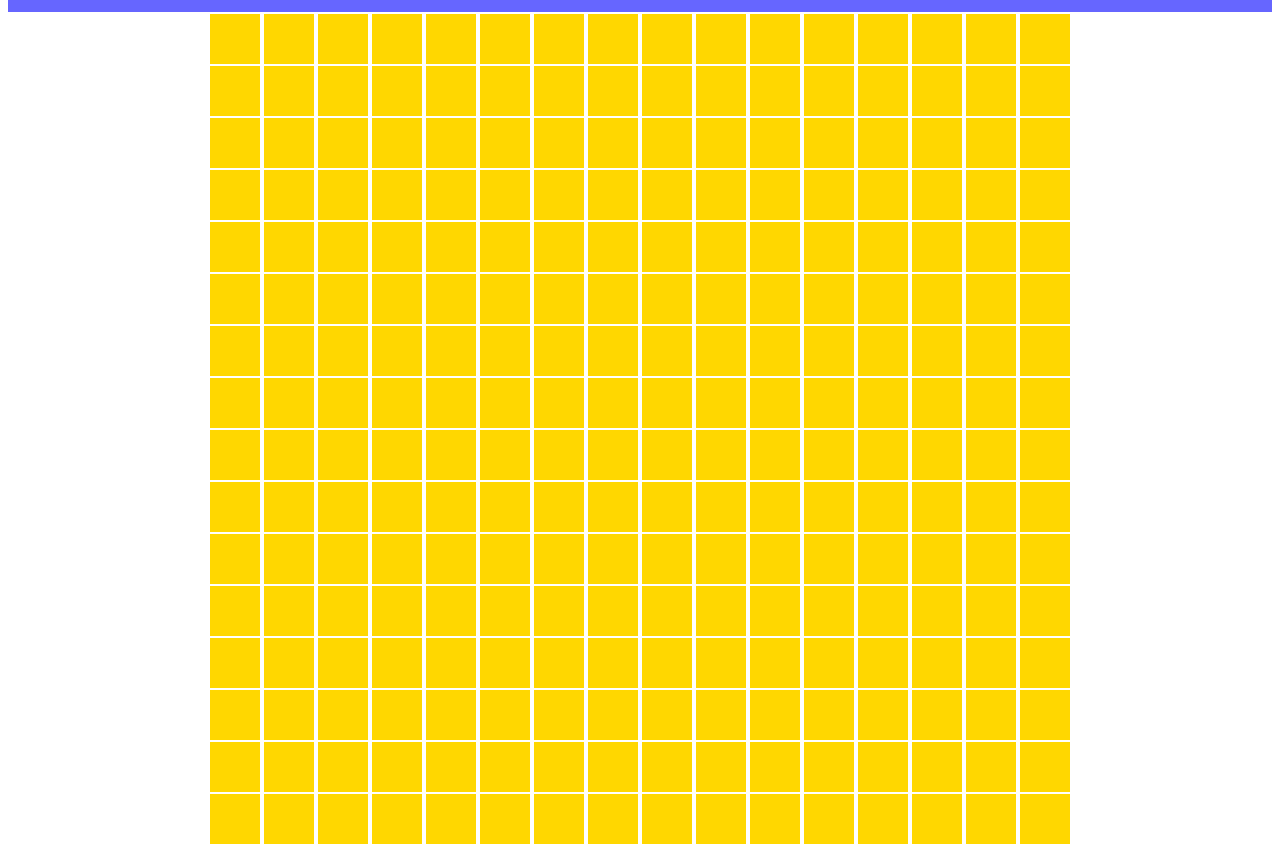
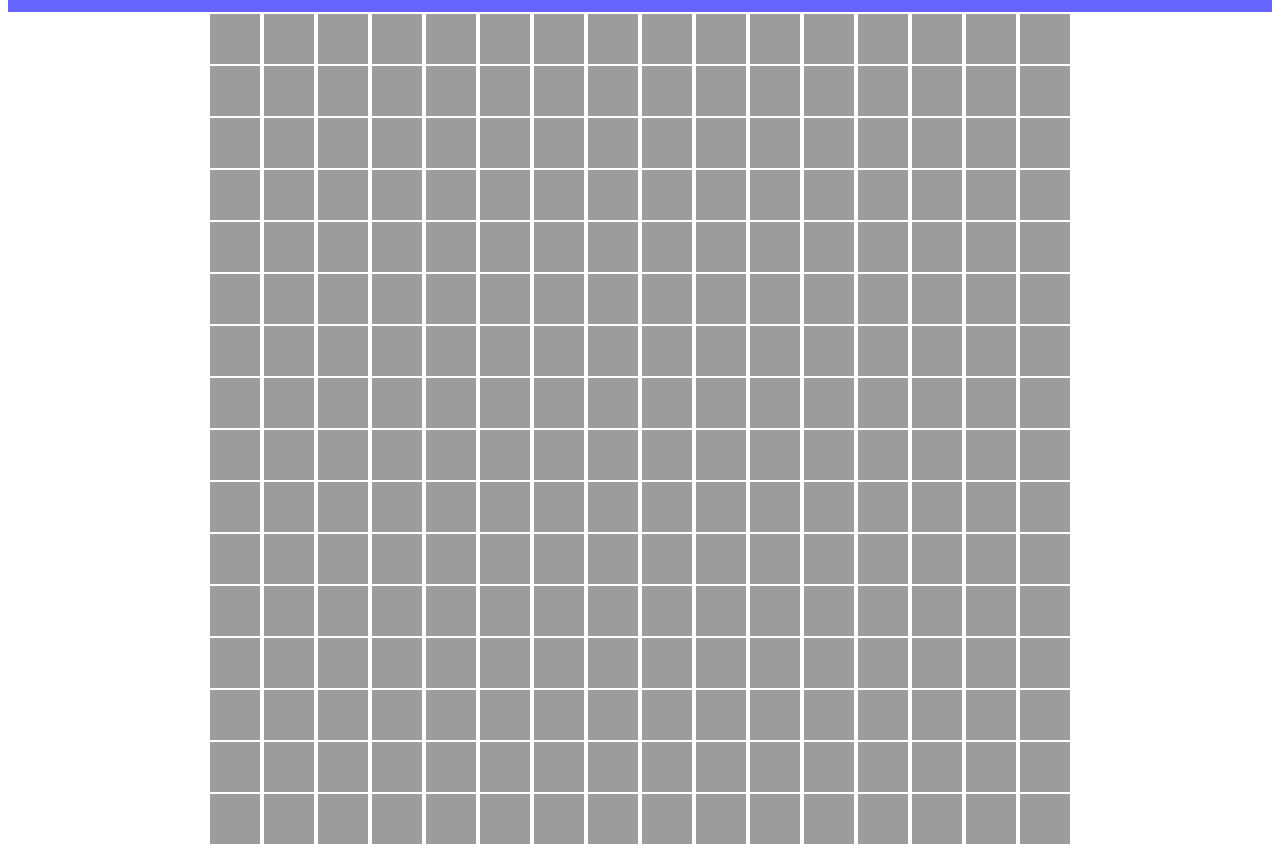
Before and after one commit to KakashiAkihiko/etch-a-sketch, a plain HTML site: page index.html in a window 1280 px wide. Shown: the part 96-950 px from the top of the page. Drawn offline with Linux system fonts and the light colour scheme.

Commit message:
we fixed it boss

```diff
--- a/javascript.js
+++ b/javascript.js
@@ -3,10 +3,12 @@ console.log("Javascript Document Running...")
 let columns = 16;
 let rows = 16;
 let grid = document.createElement('div');
-let color = [, "#3C9EE7", "#E7993C",
-    "#E73C99", "#3CE746", "#E7993C"];
 
-grid.className = 'grid';
+populateGrid(columns, rows);
+
+function populateGrid(columns, rows) {
+    let grid = document.createElement('div');
+    grid.className = "grid";
 
     for (let i = 0; i < columns; i++) {
         let column = document.createElement('div'); // create column
@@ -15,10 +17,12 @@ for (let i = 0; i < columns; i++) {
             let row = document.createElement('div'); // create row
             row.className = 'row';
             row.addEventListener('mouseover', () => {
-            row.style.backgroundColor = "black";
+                row.style.backgroundColor = "#" + Math.floor(Math.random()*16777215).toString(16);;
             });
             column.appendChild(row); // append row in column
         }
         grid.appendChild(column); // append column inside grid
     }
     document.body.appendChild(grid);
+
+}
--- a/styles.css
+++ b/styles.css
@@ -38,7 +38,7 @@
 
 .row {
     margin: 2px;
-    background: gold;
+    background: rgb(156, 156, 156);
     text-align: center;
     aspect-ratio: 1/1;
     min-width: 50px;
```
Lines whose indentation alone changed are shown as unchanged.
